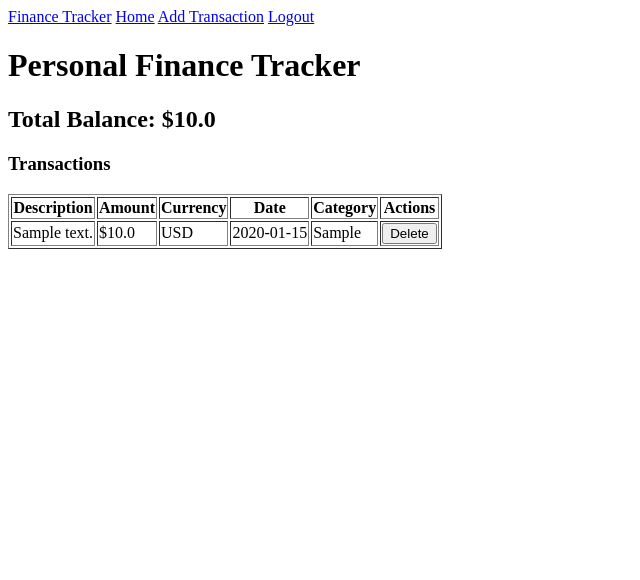
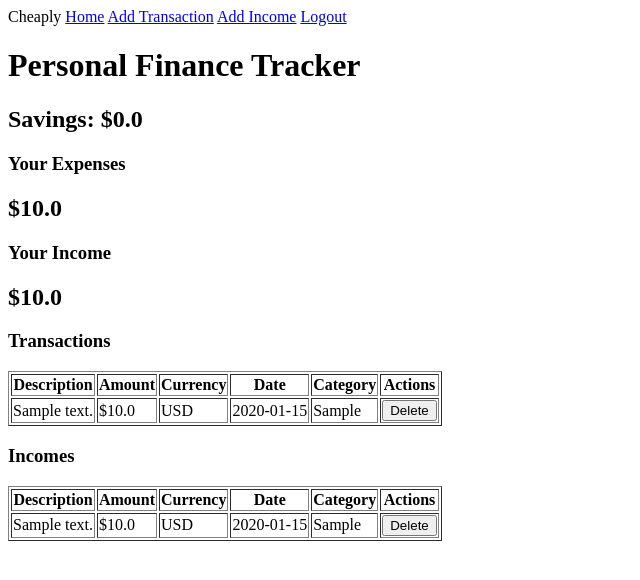
Before and after one commit to vlunpun/cheaply, a Flask app: page / in a window 1280 px wide. Shown: the top 580 px of the page, without its empty margins (0-640 px from the left). Run offline with Flask 3, Linux system fonts and the light colour scheme; a user stored in the database is signed in; tables that the repository leaves empty hold one stand-in row (values such as "Sample post").

Commit message:
added income page

```diff
--- a/main.py
+++ b/main.py
@@ -1,6 +1,6 @@
 from flask import Flask, render_template, redirect, url_for, flash, request
-from forms import RegistrationForm, LoginForm, TransactionForm
-from models import db, login_manager, User, Transaction
+from forms import RegistrationForm, LoginForm, TransactionForm, IncomeForm
+from models import db, login_manager, User, Transaction, Income
 from flask_bcrypt import Bcrypt
 from flask_login import login_user, current_user, logout_user, login_required
 
@@ -56,9 +56,12 @@ def logout():
 @app.route('/', methods=['GET'])
 @login_required
 def home():
-    transactions = Transaction.query.filter_by(user_id=current_user.id).all()       #queries all the transactions for the current user
-    total_balance = sum(t.amount for t in transactions)         #adds them up to display total amount in the home page
-    return render_template('home.html', transactions=transactions, total_balance=total_balance)
+    transactions = Transaction.query.filter_by(user_id=current_user.id).all()       #filters all the transactions by the user id
+    incomes = Income.query.filter_by(user_id=current_user.id).all()     #filters all the income by the user id
+    total_expenses = sum(t.amount for t in transactions)        #adds up all the expenses in the variable transactions
+    total_income = sum(i.amount for i in incomes)       #adds up al of the income in the incomes variable
+    savings = total_income - total_expenses
+    return render_template('home.html', transactions=transactions, incomes=incomes, total_expenses=total_expenses, total_income=total_income, savings=savings)
 
 @app.route('/add', methods=['GET', 'POST'])
 @login_required
@@ -80,17 +83,46 @@ def add_transaction():
         return redirect(url_for('add_transaction'))         #redirect to same page to reset form entries
     return render_template('add_transaction.html', form=form)
 
+@app.route('/add_income', methods=['GET', 'POST'])
+@login_required
+def add_income():
+    form = IncomeForm()
+    if form.validate_on_submit():
+        new_income = Income(
+            description=form.description.data,
+            amount=form.amount.data,
+            currency=form.currency.data,
+            date=form.date.data,
+            category=form.category.data,
+            user_id=current_user.id
+        )
+        db.session.add(new_income)
+        db.session.commit()
+        flash('Income added successfully!', 'success')
+        return redirect(url_for('home'))
+    return render_template('add_income.html', form=form)
+
 @app.route('/delete', methods=['POST'])
 @login_required
 def delete_transaction():
-    transaction_id = request.form.get('transaction_id')     # Get the transaction ID from the form data (the form data in the home.html)
-    transaction = Transaction.query.get(transaction_id)     # Query the transaction from the database
-    db.session.delete(transaction)      # Delete the transaction from the database
-    db.session.commit()     # Commit the changes to the database
-    flash('Transaction deleted successfully!', 'success')   # Flash message once deleted
-    return redirect(url_for('home'))    # Refresh the page
+    transaction_id = request.form.get('transaction_id')     #get the transaction ID from the form data (the form data in the home.html)
+    transaction = Transaction.query.get(transaction_id)     #query the transaction from the database
+    db.session.delete(transaction)      #delete the transaction from the database
+    db.session.commit()     #commit the changes to the database
+    flash('Transaction deleted successfully!', 'success')   #flash message once deleted
+    return redirect(url_for('home'))    #refresh the page
+
+@app.route('/delete_income', methods=['POST'])
+@login_required
+def delete_income():
+    income_id = request.form.get('income_id')  #get the income ID from the form data
+    income = Income.query.get_or_404(income_id)  #query the income from the database
+    db.session.delete(income)  #delete the income from the database
+    db.session.commit()  #commit the changes to the database
+    flash('Income deleted successfully!', 'success')  #flash a success message to the user
+    return redirect(url_for('home'))  #redirect the user back to the home page
 
 if __name__ == '__main__':
     with app.app_context():
-        db.create_all()         # This ensures the tables are created before the app starts
+        db.create_all()         #this ensures the tables are created before the app starts
     app.run(debug=True)
--- a/templates/home.html
+++ b/templates/home.html
@@ -3,7 +3,15 @@
 {% block content %}
 <h1>Personal Finance Tracker</h1>
 <div>
-    <h2>Total Balance: ${{ total_balance }}</h2>
+    <h2>Savings: ${{ savings }}</h2>
+</div>
+<div>
+    <h3>Your Expenses</h3>
+    <h2>${{ total_expenses }}</h2>
+</div>
+<div>
+    <h3>Your Income</h3>
+    <h2>${{ total_income }}</h2>
 </div>
 <div>
     <h3>Transactions</h3>
@@ -37,4 +45,36 @@
         </tbody>
     </table>
 </div>
+<div>
+    <h3>Incomes</h3>
+    <table border="1">
+        <thead>
+            <tr>
+                <th>Description</th>
+                <th>Amount</th>
+                <th>Currency</th>
+                <th>Date</th>
+                <th>Category</th>
+                <th>Actions</th>
+            </tr>
+        </thead>
+        <tbody>
+            {% for income in incomes %}
+                <tr>
+                    <td>{{ income.description }}</td>
+                    <td>${{ income.amount }}</td>
+                    <td>{{ income.currency }}</td>
+                    <td>{{ income.date.strftime('%Y-%m-%d') }}</td>
+                    <td>{{ income.category }}</td>
+                    <td>
+                        <form method="POST" action="{{ url_for('delete_income') }}">
+                            <input type="hidden" name="income_id" value="{{ income.id }}">
+                            <button type="submit">Delete</button>
+                        </form>
+                    </td>
+                </tr>
+            {% endfor %}
+        </tbody>
+    </table>
+</div>
 {% endblock %}
--- a/templates/layout.html
+++ b/templates/layout.html
@@ -3,15 +3,16 @@
 <head>
     <meta charset="UTF-8">
     <meta name="viewport" content="width=device-width, initial-scale=1.0">
-    <title>Personal Finance Tracker</title>
+    <title>Cheaply</title>
 </head>
 <body>
     <header>
         <nav>
-            <a href="{{ url_for('home') }}">Finance Tracker</a>
+            <a>Cheaply</a>
             {% if current_user.is_authenticated %}
             <a href="{{ url_for('home') }}">Home</a>
             <a href="{{ url_for('add_transaction') }}">Add Transaction</a>
+            <a href="{{ url_for('add_income') }}">Add Income</a>
             <a href="{{ url_for('logout') }}">Logout</a>
             {% else %}
             <a href="{{ url_for('login') }}">Login</a>
```
Also changed, not shown: forms.py (+14 -0 lines), models.py (+9 -0 lines), templates/add_income.html (added, +31 -0 lines).
